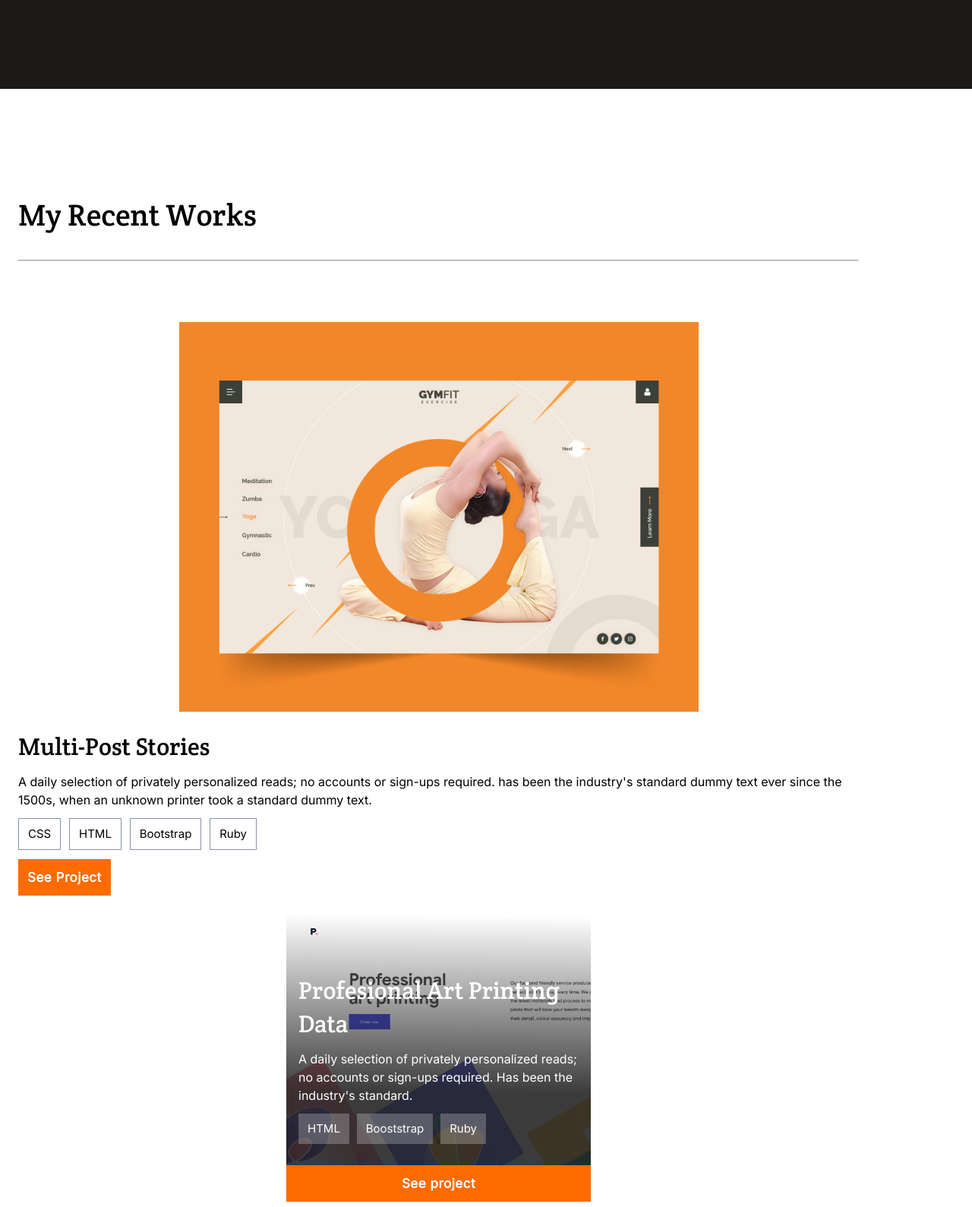
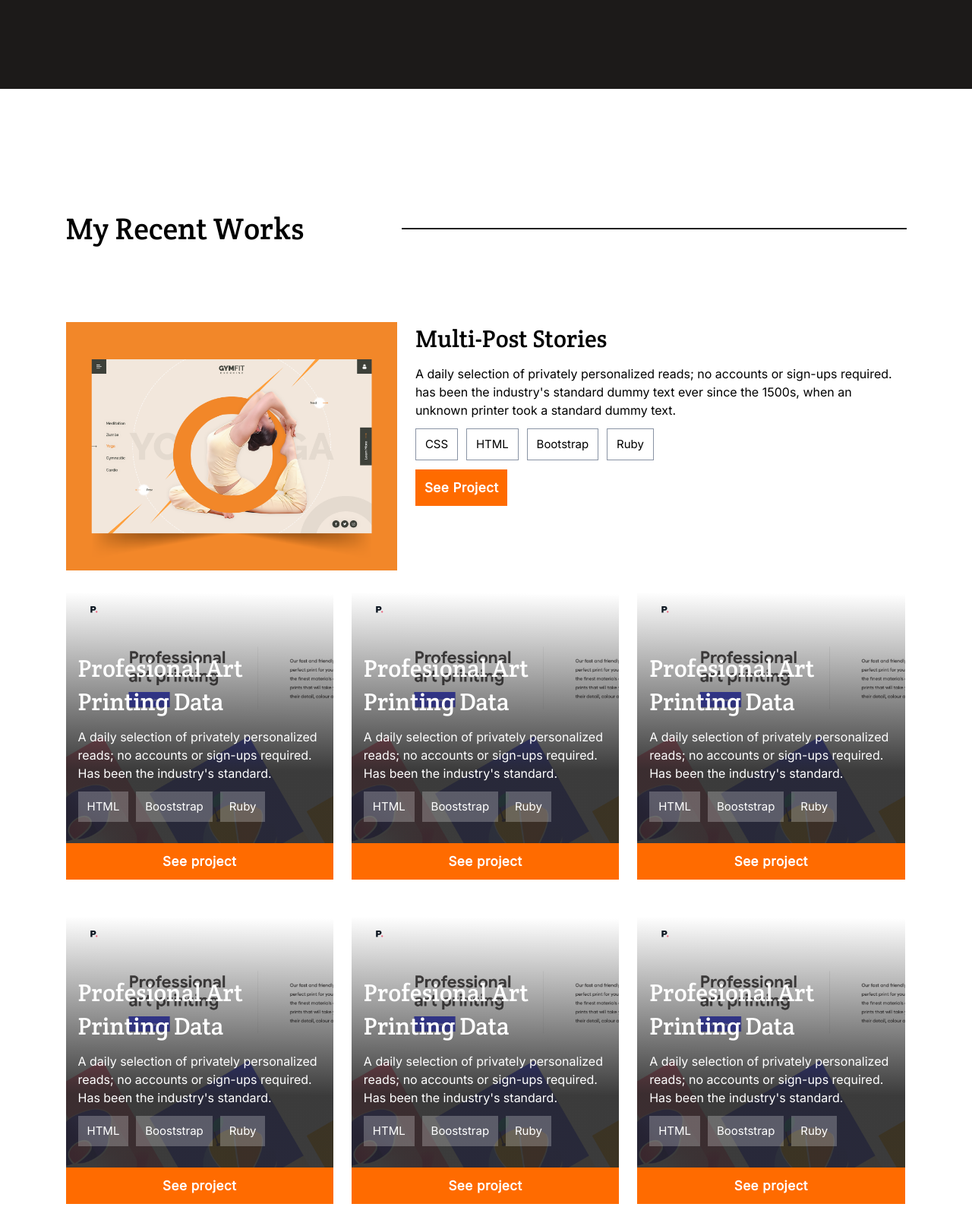
Before and after one commit to Mahamadou-Nouridine/My-Portfolio, a website: page index.html in a window 1280 px wide. Shown: the part 491-2080 px from the top of the page at 76% size. Drawn offline with Linux system fonts and the light colour scheme.

Commit message:
Desktop version of all the sections

```diff
--- a/about.css
+++ b/about.css
@@ -3,6 +3,8 @@
 hr {
   color: #212121;
   width: 100%;
+  height: 1px;
+  border: solid 1px #212121;
 }
 
 button {
@@ -126,10 +128,13 @@ button:disabled {
   padding: 8px 0;
 }
 
+.image-project1 {
+  width: 100%;
+  max-width: 684px;
+}
+
 .project1-image {
   width: 100%;
-  max-width: 684px;
-  margin-bottom: 24px;
 }
 
 .projects > div,
@@ -140,6 +145,11 @@ button:disabled {
   align-items: center;
   flex-direction: column;
   padding: 0 24px;
+}
+
+section {
+  display: flex;
+  justify-content: center;
 }
 
 .project1-tags,
@@ -256,8 +266,54 @@ button:disabled {
   line-height: 52px;
   letter-spacing: 0;
   text-align: left;
+  width: 315px;
 }
 
-@media only screen and (min-width: 768px){
+@media only screen and (min-width: 768px) {
+  .projects-heading {
+    flex-direction: row;
+    align-items: center;
+    justify-content: space-between;
+  }
 
+  .projects-heading > div {
+    width: 60%;
+    display: flex;
+    align-items: center;
+  }
+
+  .project1-image {
+    padding-right: 24px;
+  }
+
+  .project1-card {
+    flex-direction: row;
+    align-items: start;
+    justify-content: space-between;
+  }
+
+  .projects-card {
+    grid-template-columns: 31.83% 31.83% 31.83%;
+    grid-gap: 24px;
+  }
+
+  .about-me {
+    max-width: 566px;
+    align-self: flex-start;
+  }
+
+  .profile {
+    background: url("./images/Frame.png") #1c1a19 no-repeat;
+    background-position: 100% 10%;
+    background-size: 35%;
+  }
+
+  .profile-divider {
+    border: solid 1px white;
+  }
+
+  .skills {
+    flex-direction: row;
+    justify-content: space-between;
+  }
 }
--- a/index.html
+++ b/index.html
@@ -74,10 +74,14 @@
         <div>
             <div class="projects-heading">
                 <h2 class="projects-title">My Recent Works</h2>
-                <hr>
+                <div>
+                    <hr>
+                </div>
             </div>
             <div class="project1-card">
-                <img class="project1-image" src="./images/multi-post-stories.png" alt="multi-post-stories">
+                <div class="image-project1">
+                    <img class="project1-image" src="./images/multi-post-stories.png" alt="multi-post-stories">
+                </div>
                 <div class="project1-description">
                     <h2 class="project1-card-title">Multi-Post Stories</h2>
                     <p class="project1-card-description">
@@ -183,6 +187,22 @@
                     <button class="card-button">See project</button>
                 </div>
 
+                <div class="card">
+                    <div class="card-details">
+                        <h2 class="card-title">Profesional Art Printing Data</h2>
+                        <p class="card-description">
+                            A daily selection of privately personalized reads; no accounts or sign-ups required. Has
+                            been
+                            the industry's standard.
+                        </p>
+                        <ul class="card-tags">
+                            <li class="card-tag">HTML</li>
+                            <li class="card-tag">Booststrap</li>
+                            <li class="card-tag">Ruby</li>
+                        </ul>
+                    </div>
+                    <button class="card-button">See project</button>
+                </div>
             </div>
         </div>
     </section>
@@ -200,7 +220,7 @@
                 </p>
                 <button class="about-button">Get my resume</button>
             </div>
-            <hr>
+            <hr class="profile-divider">
             <div class="skills">
                 <div class="skill">
                     <div class="skill-title">
--- a/style.css
+++ b/style.css
@@ -1,4 +1,15 @@
 @import url("https://fonts.googleapis.com/css2?family=Crete+Round&family=Poppins:wght@300&family=Roboto:wght@300&display=swap");
+
+body {
+  display: flex;
+  flex-direction: column;
+  align-items: center;
+}
+
+section,
+footer {
+  width: 100%;
+}
 
 * {
   margin: 0;
@@ -142,6 +153,8 @@ footer {
   flex-direction: column;
   align-items: center;
   padding: 120px 25px 120px 25px;
+  width: 100%;
+  max-width: 1155px;
 }
 
 .form-text {
@@ -200,18 +213,14 @@ footer {
     justify-content: space-between;
   }
 
-  header nav {
-    /* padding: 0; */
-    /* background-color: rgb(255, 255, 255); */
-  }
   .links li > a {
     text-decoration: none;
     color: white;
-    font-family: Inter;
+    font-family: Inter, sans-serif;
     font-size: 15px;
     font-weight: 600;
     line-height: 20px;
-    letter-spacing: 0em;
+    letter-spacing: 0;
     text-align: center;
   }
 
@@ -223,11 +232,12 @@ footer {
     width: 100%;
     max-width: 1155px;
     flex-direction: row-reverse;
-    /* margin-left: -85px; */
   }
+
   .headline-title {
     max-width: 566px;
   }
+
   .headline-description {
     max-width: 566px;
   }
@@ -236,9 +246,7 @@ footer {
     flex-direction: column;
     justify-content: space-between;
     height: 147px;
-    /* background-color: aqua; */
     width: auto;
-
     margin-right: 3%;
     align-self: center;
   }
@@ -249,4 +257,21 @@ footer {
     background-position: 100% 50%;
     background-size: 30%;
   }
+
+  .contact-form {
+    flex-direction: row;
+  }
+
+  .form-text {
+    text-align: start;
+    max-width: 455px;
+  }
+
+  .form {
+    text-align: start;
+  }
+
+  .footer-divider {
+    width: 100%;
+  }
 }
```
Also changed, not shown: images/Frame.png (added).
